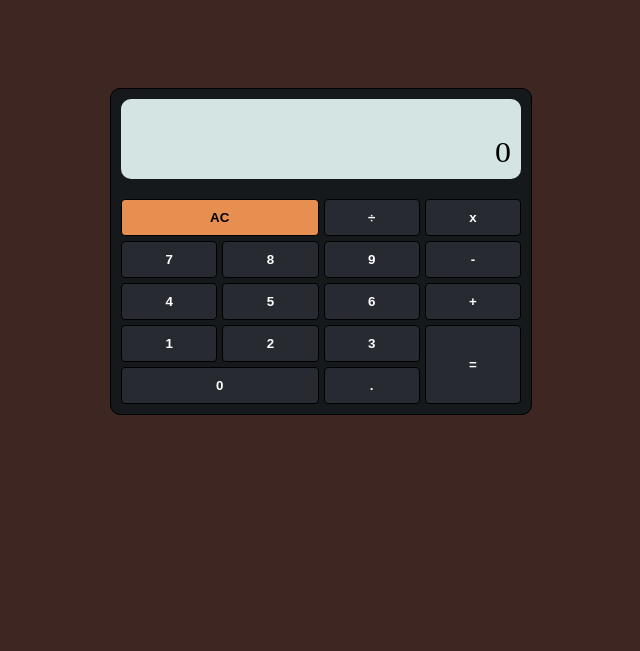
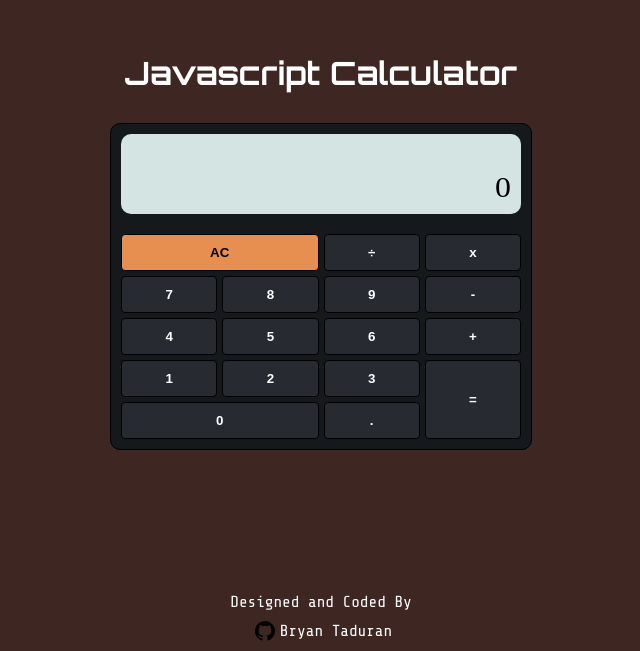
Before and after one commit to pomubry/jscalculator, a React (Create React App) app: page / in a window 1280 px wide. Shown: the part 149-800 px from the top of the page, without its empty margins (319-959 px from the left). Built offline with nearby package versions, Linux system fonts and the light colour scheme; a web font is replaced by a local one.

Commit message:
added heading and credits

```diff
--- a/public/index.html
+++ b/public/index.html
@@ -28,7 +28,10 @@
       href="https://fonts.googleapis.com/css2?family=Orbitron:wght@700&display=swap"
       rel="stylesheet"
     />
-
+    <link
+      href="https://fonts.googleapis.com/css2?family=Share+Tech+Mono&display=swap"
+      rel="stylesheet"
+    />
     <title>Javascript Calculator</title>
   </head>
   <body>
--- a/src/App.js
+++ b/src/App.js
@@ -1,6 +1,7 @@
 import React, { Component } from 'react';
 import { evaluate } from 'mathjs';
 import Display from './Display';
+import github from './github.svg';
 
 export class App extends Component {
   state = {
@@ -107,7 +108,15 @@ export class App extends Component {
   render() {
     return (
       <div className="App">
+        <h1>Javascript Calculator</h1>
         <Display stateCopy={this.state} handleClick={this.handleClick} />
+        <div className="credits">
+          <p>Designed and Coded By</p>
+          <a href="https://github.com/pomubry">
+            <img src={github} alt="github icon" />
+            Bryan Taduran
+          </a>
+        </div>
       </div>
     );
   }
--- a/src/Display.js
+++ b/src/Display.js
@@ -11,19 +11,9 @@ function Display({ stateCopy, handleClick }) {
     );
   });
 
-  const displayStyle = {
-    width: 'auto',
-    height: '60px',
-    padding: '10px',
-    backgroundColor: '#D4E4E3',
-    textAlign: 'right',
-    display: 'flex',
-    flexDirection: 'column',
-    borderRadius: '10px',
-  };
   return (
     <div className="calc">
-      <div style={displayStyle}>
+      <div className="displayStyle">
         <div className="total" style={{ height: '100%' }}>
           {total.length > 22 ? `...${total.slice(total.length - 22)}` : total}
         </div>
--- a/src/index.css
+++ b/src/index.css
@@ -23,6 +23,28 @@ body {
       format('svg');
 }
 
+.App {
+  background-color: #3e2723;
+  height: 100vh;
+  display: flex;
+  flex-direction: column;
+  justify-content: center;
+  align-items: center;
+}
+
+.App h1 {
+  margin-bottom: 30px;
+  color: white;
+}
+
+.calc {
+  border: 1px solid black;
+  background-color: #16191c;
+  border-radius: 10px;
+  width: 400px;
+  padding: 10px;
+}
+
 .total,
 #display {
   font-family: 'Digital';
@@ -31,20 +53,15 @@ body {
   transform-origin: right;
 }
 
-.App {
-  background-color: #3e2723;
-  height: 100vh;
+.displayStyle {
+  width: auto;
+  height: 60px;
+  padding: 10px;
+  background-color: #d4e4e3;
+  text-align: right;
   display: flex;
-  justify-content: center;
-  align-items: center;
-}
-
-.calc {
-  border: 1px solid black;
-  background-color: #16191c;
+  flex-direction: column;
   border-radius: 10px;
-  width: 400px;
-  padding: 10px;
 }
 
 #zero {
@@ -152,3 +169,27 @@ button:hover {
 #clear:hover {
   background-color: #f19274;
 }
+
+.credits {
+  font-family: 'Share Tech Mono', monospace;
+  color: white;
+  display: flex;
+  flex-direction: column;
+  align-items: center;
+  position: absolute;
+  bottom: 0;
+}
+
+.credits a {
+  display: flex;
+  align-items: center;
+  text-decoration: none;
+  color: white;
+  margin: 10px 0;
+}
+
+.credits a img {
+  width: 20px;
+  height: 20px;
+  margin: 0 5px;
+}
```
Also changed, not shown: src/github.svg (added).
